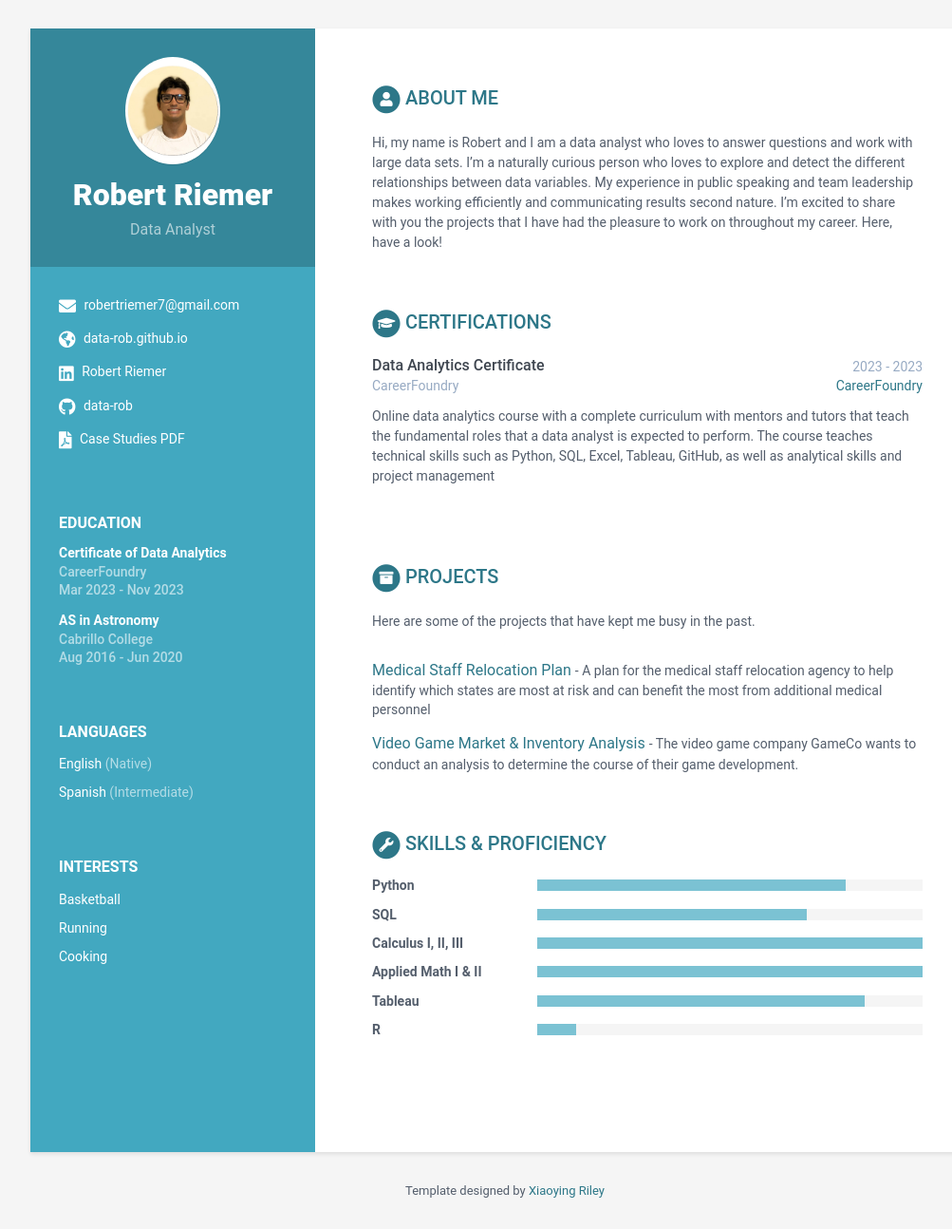
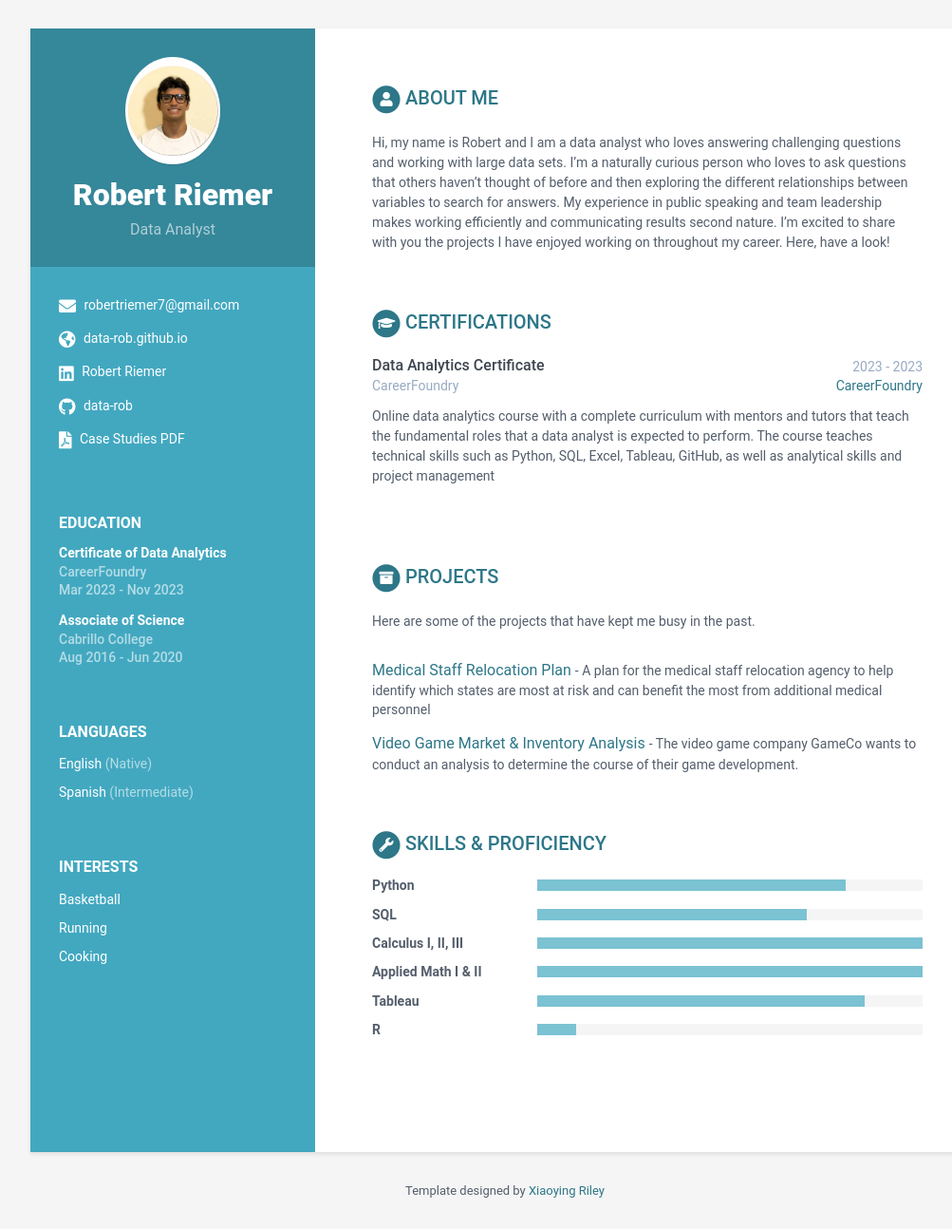
Before and after one commit to data-rob/data-rob.github.io, a Jekyll site: the page built from index.html, in a window 1280 px wide. Shown: the whole page at 95% size, without its empty margins (108-1111 px from the left). Built offline with Jekyll 4.4.1, drawn with Linux system fonts in a browser that asks for light colours.

Commit message:
Update data.yml

```diff
--- a/_data/data.yml
+++ b/_data/data.yml
@@ -54,12 +54,11 @@ sidebar:
 career-profile:
     title: About Me
     summary: |
-      Hi, my name is Robert and I am a data analyst who loves to answer questions and
-      work with large data sets. I'm a naturally curious person who loves to explore
-      and detect the different relationships between data variables. My experience in
-      public speaking and team leadership makes working efficiently and communicating results
-      second nature. I'm excited to share with you the projects that I have had the pleasure
-      to work on throughout my career. Here, have a look!
+      Hi, my name is Robert and I am a data analyst who loves answering challenging questions and
+      working with large data sets. I'm a naturally curious person who loves to ask questions that others haven't thought of before
+      and then exploring the different relationships between variables to search for answers.
+      My experience in public speaking and team leadership makes working efficiently and communicating results
+      second nature. I'm excited to share with you the projects I have enjoyed working on throughout my career. Here, have a look!
 education:
     title: Education
     info:
@@ -73,7 +72,7 @@ education:
           Excel, Tableau, GitHub, as well as analytical skills and project management
           skills.
 
-      - degree: AS in Astronomy
+      - degree: Associate of Science
         university: Cabrillo College
         time: Aug 2016 - Jun 2020
         details: |
```
